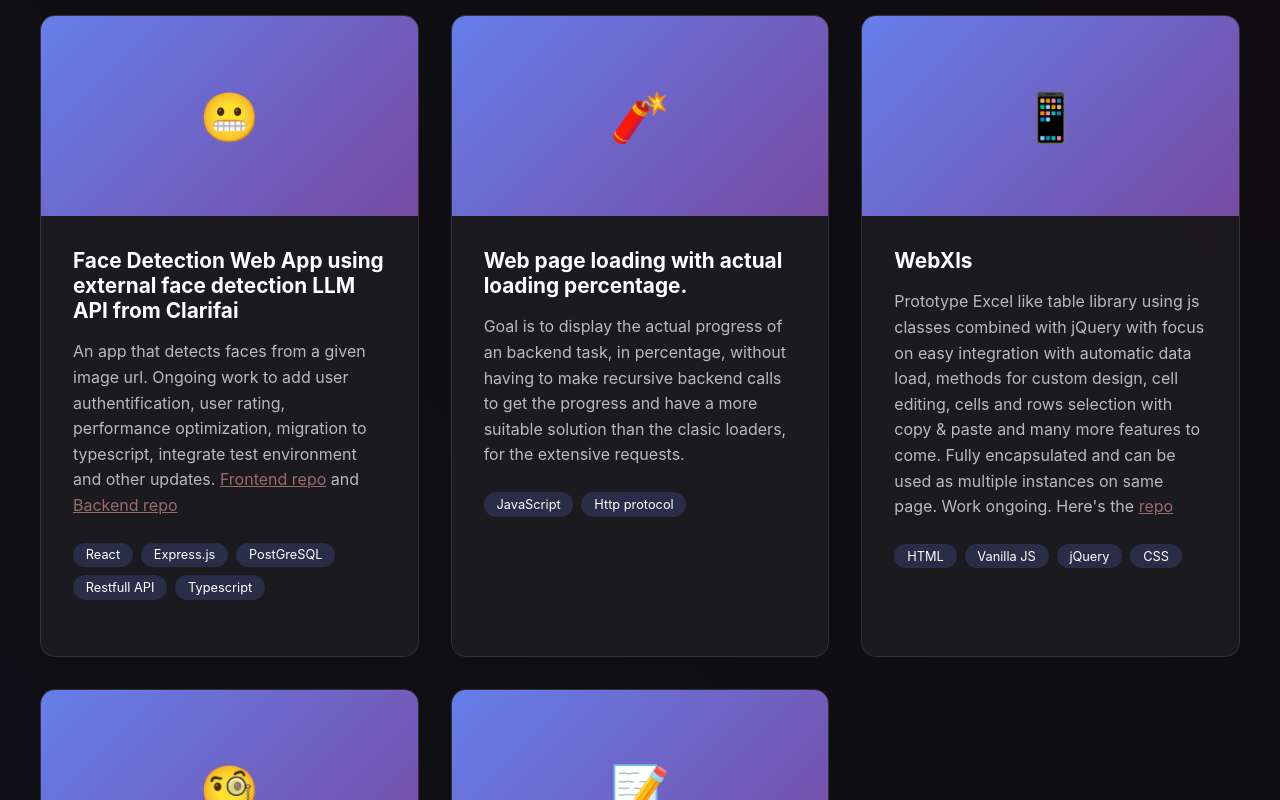
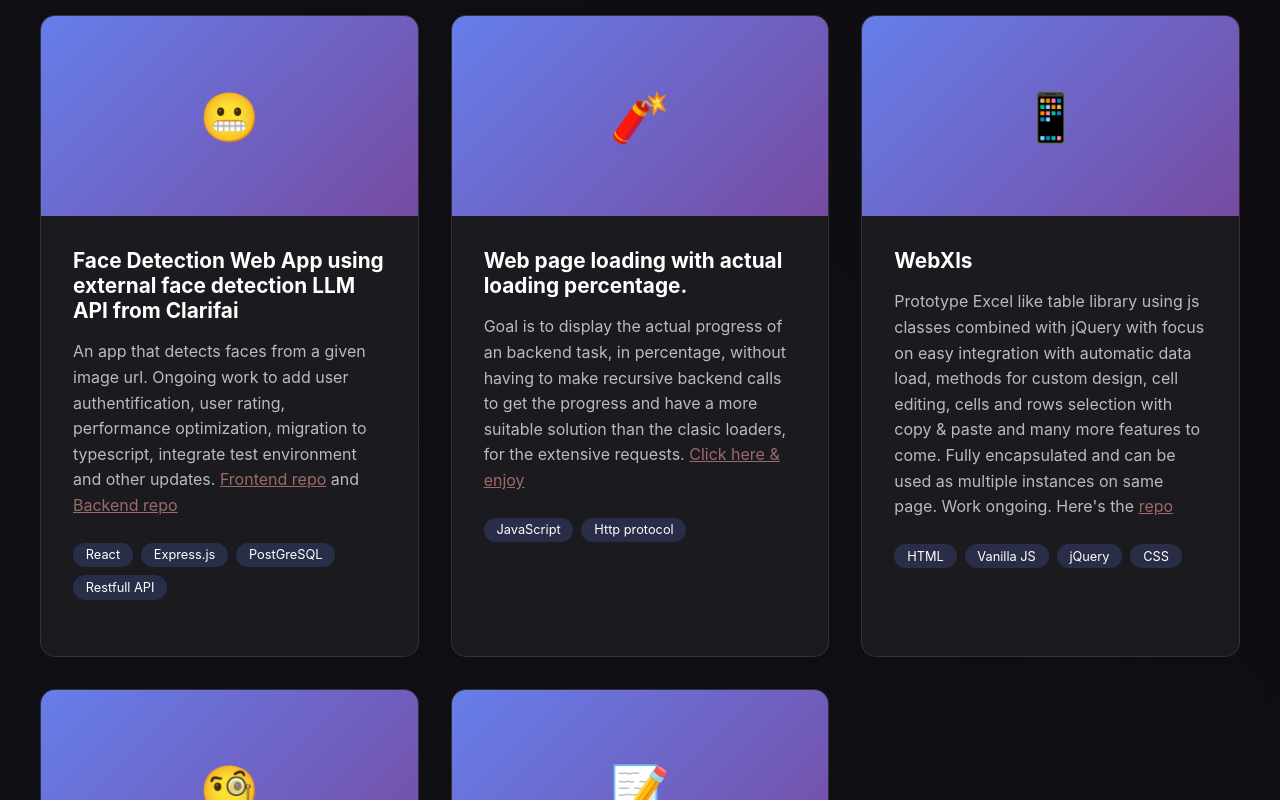
Before and after one commit to sebarmn92/sebarmn92.github.io, a plain HTML site: page index.html in a window 1280 px wide. Shown: the part 1527-2327 px from the top of the page. Drawn offline with Linux system fonts and the light colour scheme.

Commit message:
added repo link for progress bar concept project

```diff
--- a/index.html
+++ b/index.html
@@ -45,7 +45,7 @@
                 <div style="color: #4ecdc4;">developer</div>
                 <div style="color: #95e1d3;">= {</div>
                 <div>&nbsp;&nbsp;name: 'Seba',</div>
-                <div>&nbsp;&nbsp;skills: ['React', 'Express', 'jQuery' , 'Embedded C']</div>
+                <div>&nbsp;&nbsp;skills: ['React', 'Express', 'C# .NET', 'jQuery' , 'Embedded C']</div>
                 <div style="color: #95e1d3;">}</div>
             </div>
         </div>
@@ -106,7 +106,6 @@
                         <span class="tech-tag">Express.js</span>
                         <span class="tech-tag">PostGreSQL</span>
                         <span class="tech-tag">Restfull API</span>
-						<span class="tech-tag">Typescript</span>
                     </div>
                 </div>
             </div>
@@ -114,7 +113,7 @@
                 <div class="project-image">🧨</div>
                 <div class="project-content">
                     <h3>Web page loading with actual loading percentage.</h3>
-                    <p>Goal is to display the actual progress of an backend task, in percentage, without having to make recursive backend calls to get the progress and have a more suitable solution than the clasic loaders, for the extensive requests.</p>
+                    <p>Goal is to display the actual progress of an backend task, in percentage, without having to make recursive backend calls to get the progress and have a more suitable solution than the clasic loaders, for the extensive requests. <a href="https://github.com/sebarmn92/ProgressBarConcept">Click here & enjoy</a></p>
                     <div class="project-tech">
                         <span class="tech-tag">JavaScript</span>
                         <span class="tech-tag">Http protocol</span>
```
